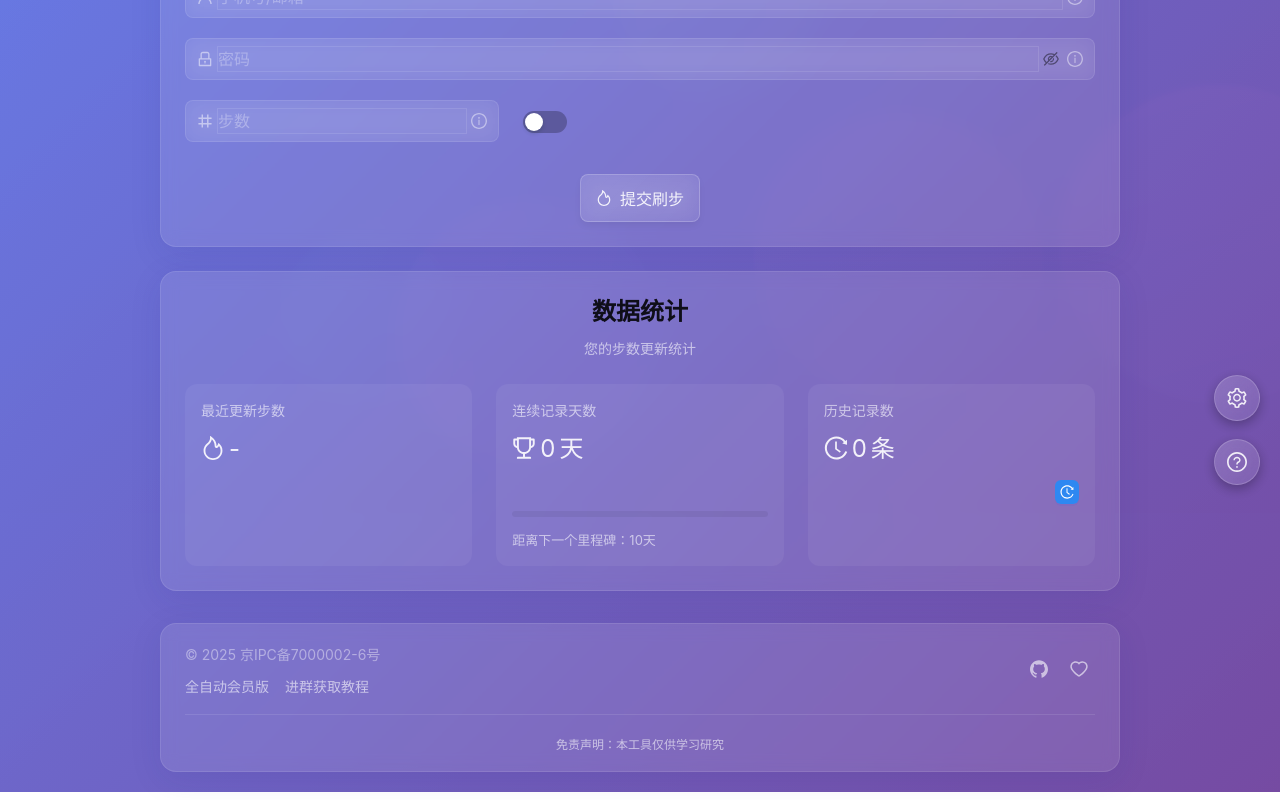
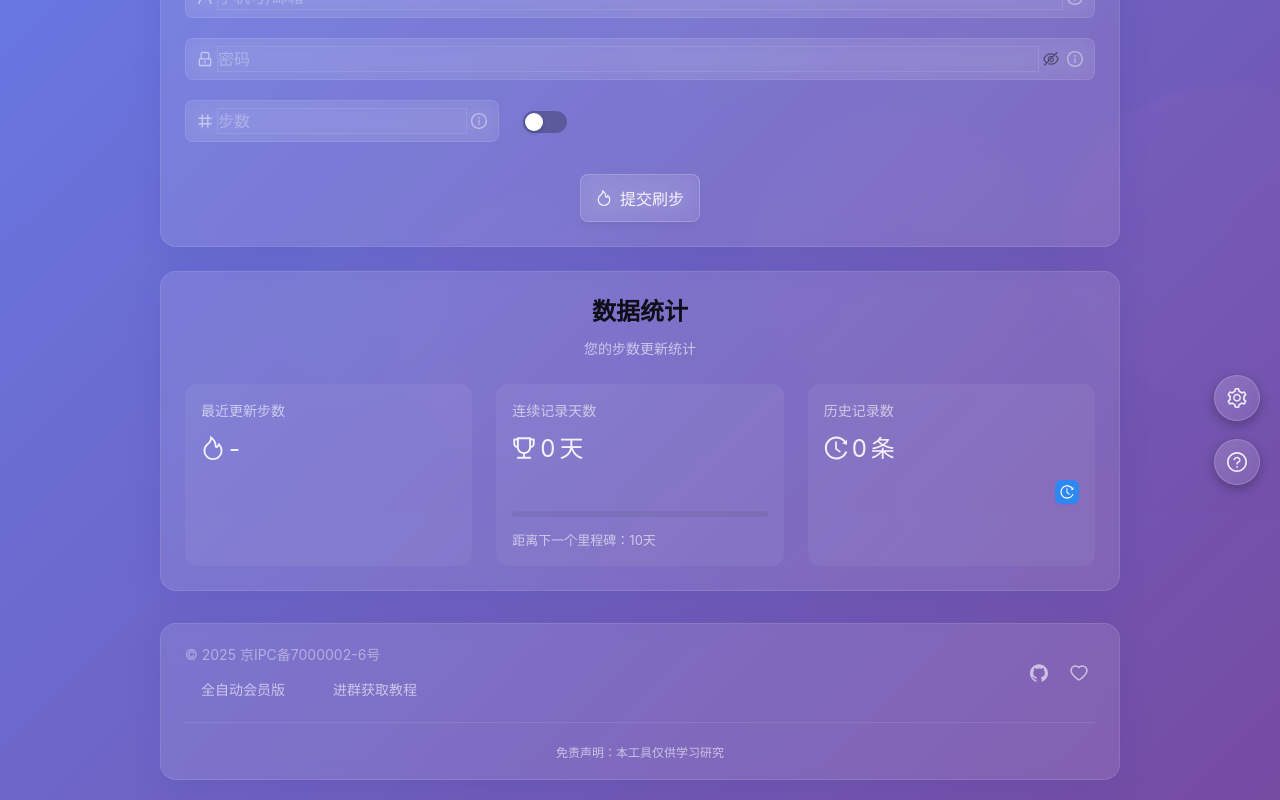
Before and after one commit to 53039843/ze1, a Next.js app: page / in a window 1280 px wide. Shown: the part 287-1087 px from the top of the page. Built offline with nearby package versions, Linux system fonts and the light colour scheme.

Commit message:
Update Footer.js

```diff
--- a/components/Footer.js
+++ b/components/Footer.js
@@ -22,12 +22,22 @@ const Footer = () => {
             © {currentYear} 京IPC备7000002-6号
           </Text>
           <Space className="footer-links">
-            <Link href="https://ol.xhy6.com/" target="_blank" className="footer-link">
+            <Button
+              type="link"
+              href="https://ol.xhy6.com/"
+              target="_blank"
+              className="footer-link"
+            >
               全自动会员版
-            </Link>
-            <Link href="https://qm.qq.com/q/pnDAFtRpo4" target="_blank" className="footer-link">
+            </Button>
+            <Button
+              type="link"
+              href="https://qm.qq.com/q/pnDAFtRpo4"
+              target="_blank"
+              className="footer-link"
+            >
               进群获取教程
-            </Link>
+            </Button>
           </Space>
         </div>
 
```
